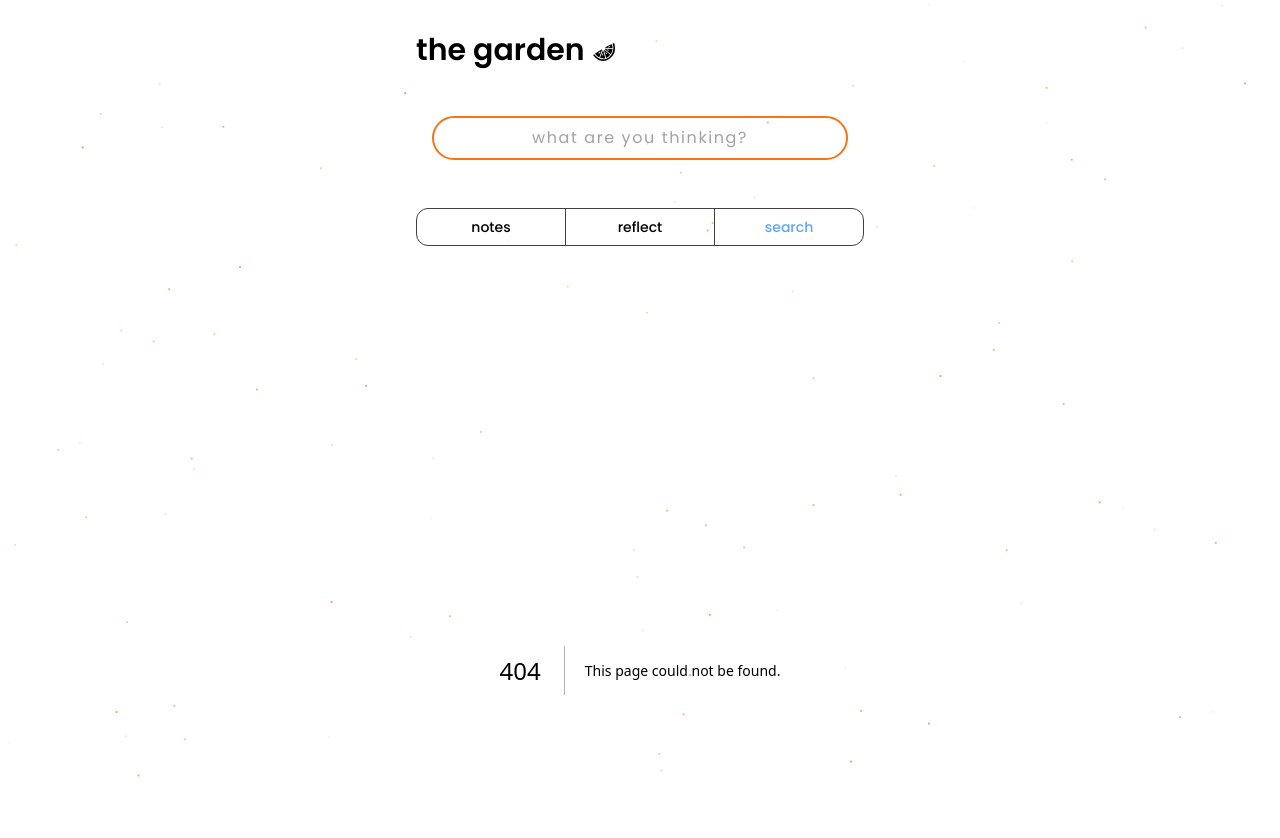
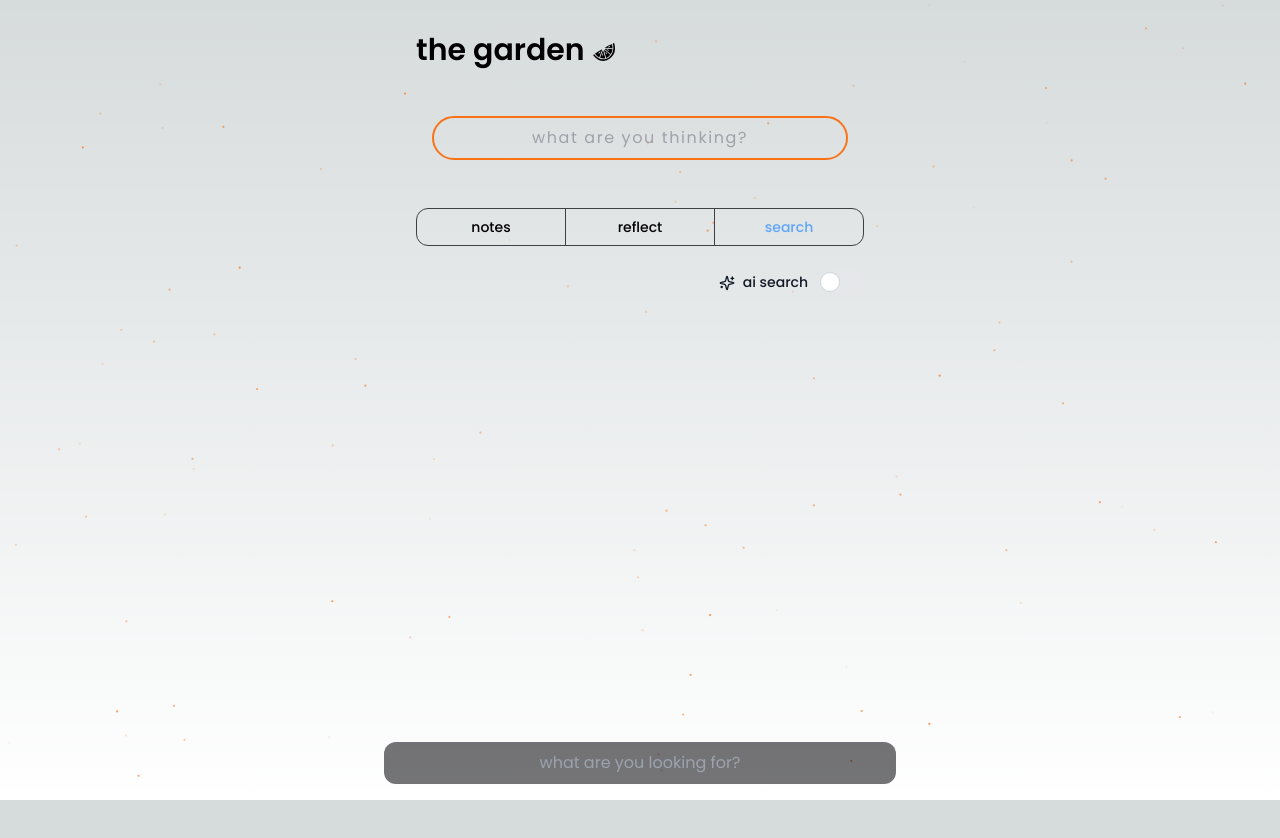
Before and after one commit to rittikbasu/thegarden, a Next.js app: page /search in a window 1280 px wide. Before the commit this address had no page. Shown: the top 838 px of the page. After the commit the page ends 800 px from the top, so only its background shows below. Built offline with nearby package versions, Linux system fonts and the light colour scheme.

Commit message:
feat: add Search component

```diff
--- /dev/null
+++ b/src/pages/search.jsx
@@ -0,0 +1,51 @@
+import React, { useState } from "react";
+import clsx from "clsx";
+import { LuSparkles } from "react-icons/lu";
+
+const Search = ({ notes, onSearch }) => {
+  const [searchTerm, setSearchTerm] = useState("");
+  const [aiToggle, setAiToggle] = useState(false);
+
+  const handleSearch = () => {
+    onSearch(searchTerm);
+  };
+
+  const handleToggle = (e) => {
+    setAiToggle(e.target.checked);
+  };
+
+  return (
+    <div className="flex flex-col">
+      <label className="relative inline-flex items-center justify-end  cursor-pointer">
+        <span className="mr-3 text-sm font-medium text-gray-900 dark:text-gray-300">
+          <LuSparkles className="inline-block w-4 h-4 mr-2" />
+          ai search
+        </span>
+        <input
+          type="checkbox"
+          value=""
+          className="sr-only peer"
+          onChange={handleToggle}
+        />
+        <div className="w-11 h-6 bg-gray-200 peer-focus:outline-none rounded-full peer dark:bg-gray-700 peer-checked:after:translate-x-full rtl:peer-checked:after:-translate-x-full peer-checked:after:border-white after:content-[''] after:absolute after:top-[2px] after:bg-white after:border-gray-300 after:border after:rounded-full after:h-5 after:w-5 after:transition-all dark:border-gray-600 peer-checked:bg-blue-600"></div>
+      </label>
+
+      <div className="fixed bottom-0 w-full pb-4 px-8 inset-x-0 flex justify-center">
+        <input
+          type="text"
+          value={searchTerm}
+          onChange={(e) => setSearchTerm(e.target.value)}
+          className={clsx(
+            aiToggle === true
+              ? "border-blue-500/80 shadow-blue-500/50"
+              : "border-zinc-500/60 shadow-zinc-500/40",
+            "p-2 px-4 w-full max-w-lg rounded-xl transition-all duration-500 bg-zinc-900/60 focus:outline-none border shadow-inner placeholder:px-2 placeholder:text-center"
+          )}
+          placeholder="what are you looking for?"
+        />
+      </div>
+    </div>
+  );
+};
+
+export default Search;
```
